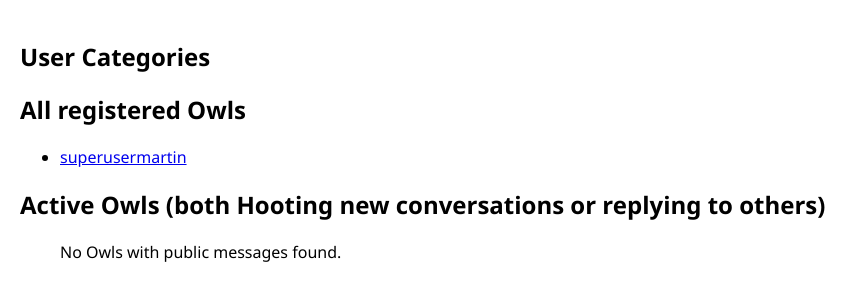
After one commit to martn2023/hootter-twitter-clone, a Django app: page /user_management/user_categories/ in a window 1280 px wide. The commit adds this page. Shown: the top 301 px of the page, without its empty margins (0-868 px from the left). Run offline with Django 5.2, Linux system fonts and the light colour scheme; data comes from the database, SQL or seed files in the repository; data that the repository does not hold is empty.

Commit message:
basic user browsing works

```diff
--- a/templates/core/base_generic.html
+++ b/templates/core/base_generic.html
@@ -63,7 +63,7 @@
             <li>Profiles
                 <ul>
                     <li><a href="#">Favorites</a></li>
-                    <li><a href="#">Discover</a></li>
+                    <li><a href="{% url 'user_management:user_categories'%}">Discover</a></li>
                     <!-- Link to the user's own profile using their ID -->
                     <li><a href="{% url 'user_management:user_details' user_id=request.user.id %}">Myself</a></li>
                 </ul>
--- /dev/null
+++ b/templates/user_management/user_categories.html
@@ -0,0 +1,24 @@
+{% extends 'core/base_generic.html' %}
+
+{% block content %}
+    <h1>User Categories</h1>
+
+    <h2>All registered Owls</h2>
+    <ul>
+        {% for user in all_users %}
+            <li><a href="{% url 'user_management:user_details' user_id=user.id %}">{{ user.username }}</a></li>
+        {% empty %}
+            <p>No Owls registered.</p>
+        {% endfor %}
+    </ul>
+
+    <h2>Active Owls (both Hooting new conversations or replying to others)</h2>
+    <ul>
+        {% for user in users_with_posts %}
+            <li><a href="{% url 'user_management:user_details' user_id=user.id %}">{{ user.username }}</a></li>
+        {% empty %}
+            <p>No Owls with public messages found.</p>
+        {% endfor %}
+    </ul>
+
+{% endblock %}
--- a/user_management/urls.py
+++ b/user_management/urls.py
@@ -12,4 +12,7 @@ urlpatterns = [
     path('<int:user_id>/', views.ExtendedUserProfileDetails, name='user_details'),
     path('edit/', views.profile_edit, name='profile_edit'),
     path('users/', views.list_users, name='list_users'),
+    path('readers/', views.list_readers, name='list_readers'),
+    path('posters/', views.list_posters, name='list_posters'),
+    path('user_categories/', views.list_user_categories, name='user_categories'),
 ]
--- a/user_management/views.py
+++ b/user_management/views.py
@@ -7,6 +7,8 @@ from django.http import HttpResponse
 from django.contrib.auth.models import User
 
 from .forms import ExtendedUserCreationForm
+from django.db.models import Count, Q, F #take note that Q and F are terms of art used by Django
+from public_messages.models import Post
 
 def login_start(request):
     if request.method == 'POST':
@@ -74,13 +76,21 @@ def profile_edit(request):
     # If it's a GET request, display the form with the current bio
     return render(request, 'user_management/user_profile_edit.html', {'user_profile': user_profile})
 
+
 def list_users(request):
     users = User.objects.all().order_by('username')
 
-    # Group users based on their posting activity
-    posters = users.filter(posts__parent_post=None).distinct()
-    repliers = users.filter(posts__parent_post__isnull=False).distinct().exclude(id__in=posters)
-    readers = users.exclude(id__in=posters).exclude(id__in=repliers)
+    # Posters: Users who have at least one original post (a post with no parent)
+    posters = User.objects.filter(posts__parent_post__isnull=True).distinct()
+
+    # Repliers: Users who have at least one reply and no original posts
+    repliers = User.objects.annotate(
+        total_posts=Count('posts'),
+        reply_posts=Count('posts', filter=Q(posts__parent_post__isnull=False))
+    ).filter(total_posts=F('reply_posts'), total_posts__gt=0).distinct()
+
+    # Readers: Users who have not authored any posts
+    readers = User.objects.exclude(id__in=posters).exclude(id__in=repliers)
 
     context = {
         'posters': posters,
@@ -88,3 +98,43 @@ def list_users(request):
         'readers': readers
     }
     return render(request, 'user_management/list_users.html', context)
+
+def list_readers(request):
+    # Users who have authored posts
+    users_with_posts = User.objects.filter(posts__isnull=False).distinct()
+
+    # Readers: Users who have not authored any posts
+    readers = User.objects.exclude(id__in=users_with_posts).order_by('username')
+
+    context = {
+        'readers': readers
+    }
+    return render(request, 'user_management/list_readers.html', context)
+
+
+def list_posters(request):
+    # Users who have authored at least one original post (a post with no parent)
+    posters = User.objects.filter(posts__parent_post__isnull=True).distinct()
+
+    context = {
+        'posters': posters
+    }
+    return render(request, 'user_management/list_posters.html', context)
+
+
+def list_user_categories(request):
+    # Fetch all users
+    all_users = User.objects.all().order_by('username')
+
+    # Fetch users who have made any posts
+    users_with_posts = User.objects.filter(posts__isnull=False).distinct()
+
+    # Fetch users who have made at least one original post (a post with no parent)
+    posters = User.objects.filter(posts__parent_post__isnull=True).distinct()
+
+    context = {
+        'all_users': all_users,
+        'users_with_posts': users_with_posts,
+        'posters': posters
+    }
+    return render(request, 'user_management/user_categories.html', context)
```
Also changed, not shown: templates/user_management/list_posters.html (added, +12 -0 lines), templates/user_management/list_readers.html (added, +12 -0 lines).
